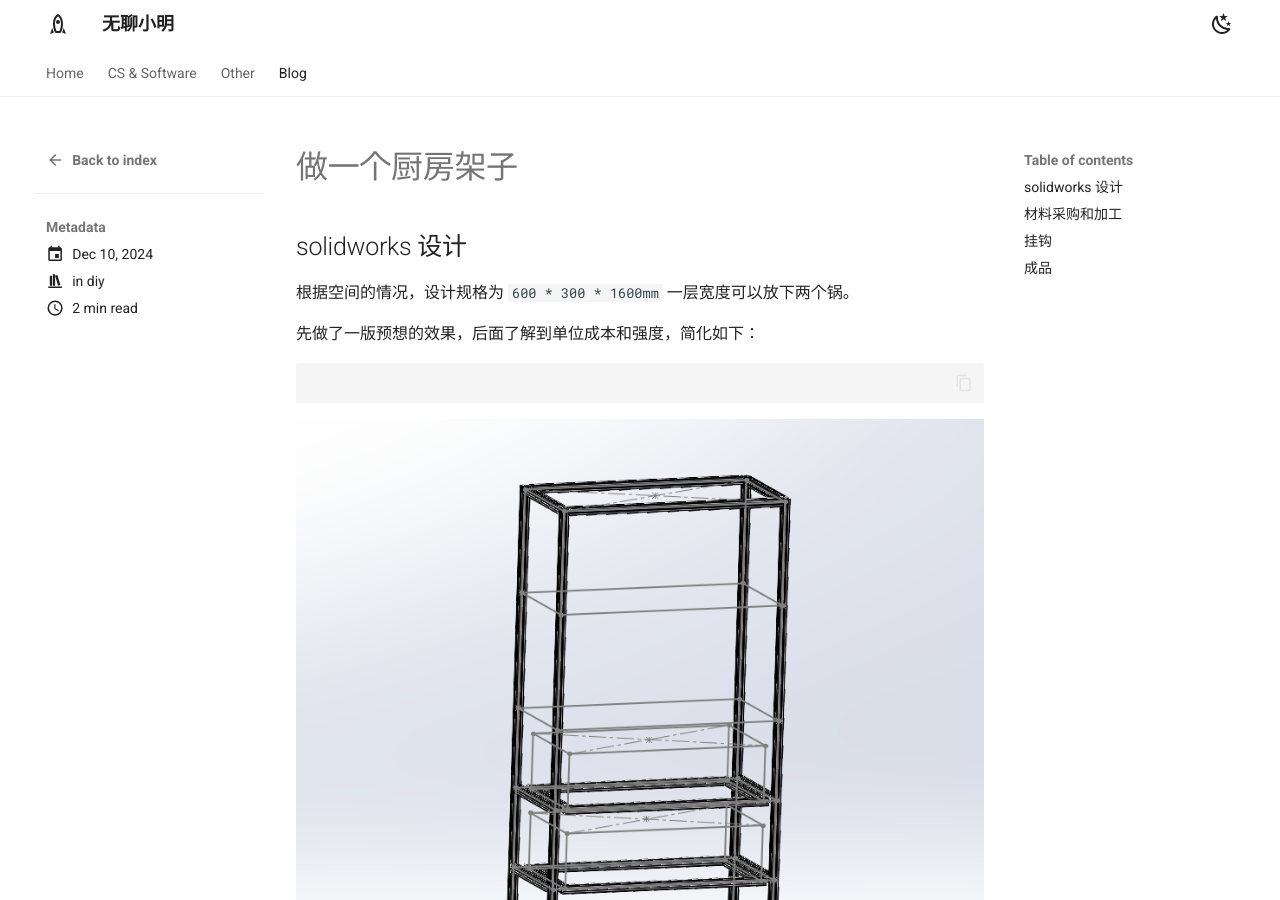
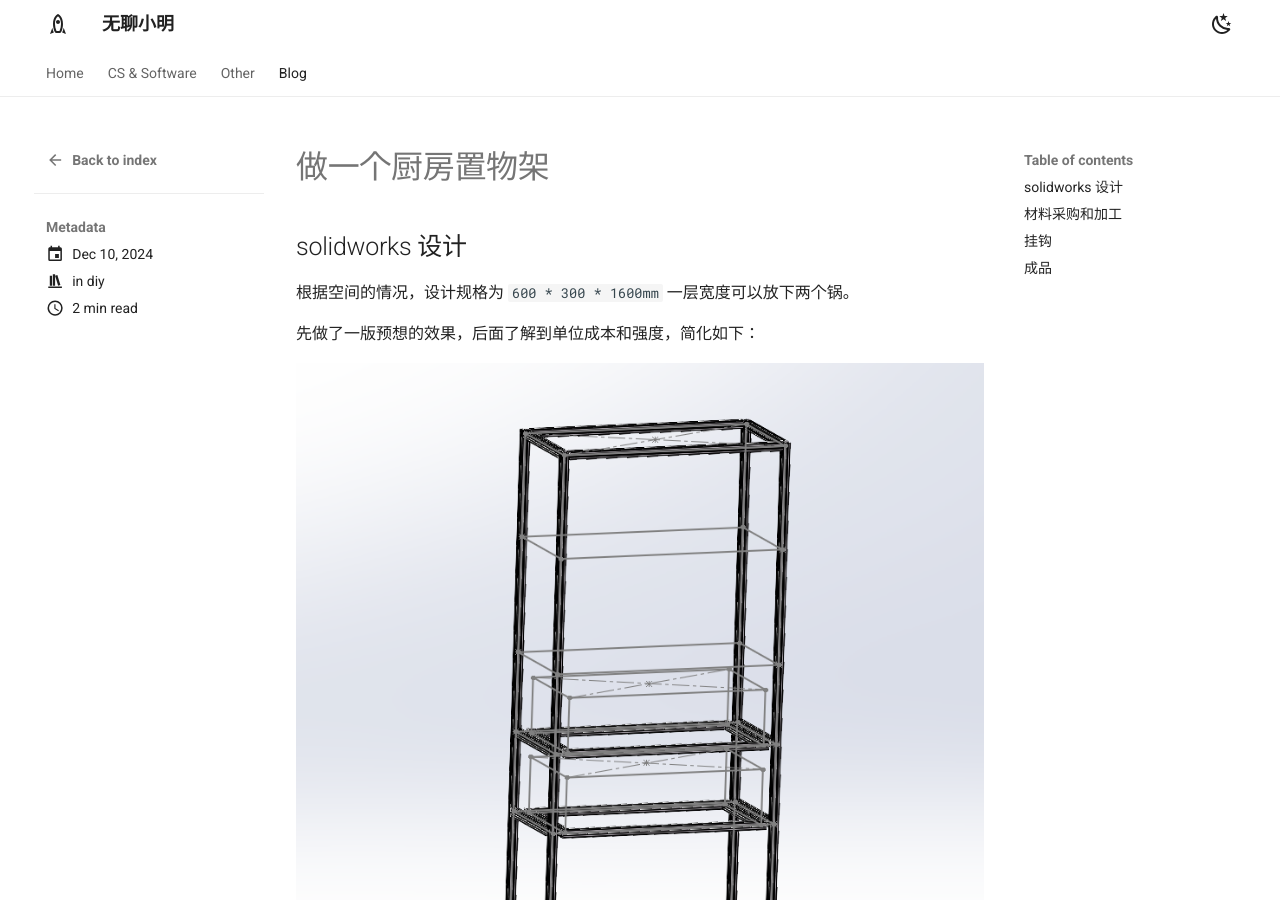
Before and after one commit to copuzzle/copuzzle.github.io, an MkDocs documentation site: the page built from docs/blog/posts/diy-厨房置物架.md, in a window 1280 px wide and 900 px high. Built offline with MkDocs 1.6.1 and Material for MkDocs 9.7.7, drawn with Linux system fonts in a browser that asks for light colours.

Commit message:
auto add * for update

```diff
--- a/docs/blog/posts/diy-厨房架子.md
+++ b/docs/blog/posts/diy-厨房置物架.md
@@ -6,7 +6,7 @@ tags:
   - diy
 ---
 
-# 做一个厨房架子
+# 做一个厨房置物架
 
 ## solidworks 设计
 根据空间的情况，设计规格为 `600 * 300 * 1600mm`
@@ -14,6 +14,7 @@ tags:
 
 先做了一版预想的效果，后面了解到单位成本和强度，简化如下：
 <!-- more -->
+
 ![alt text](media/置物架.png)
 
 ## 材料采购和加工
```
